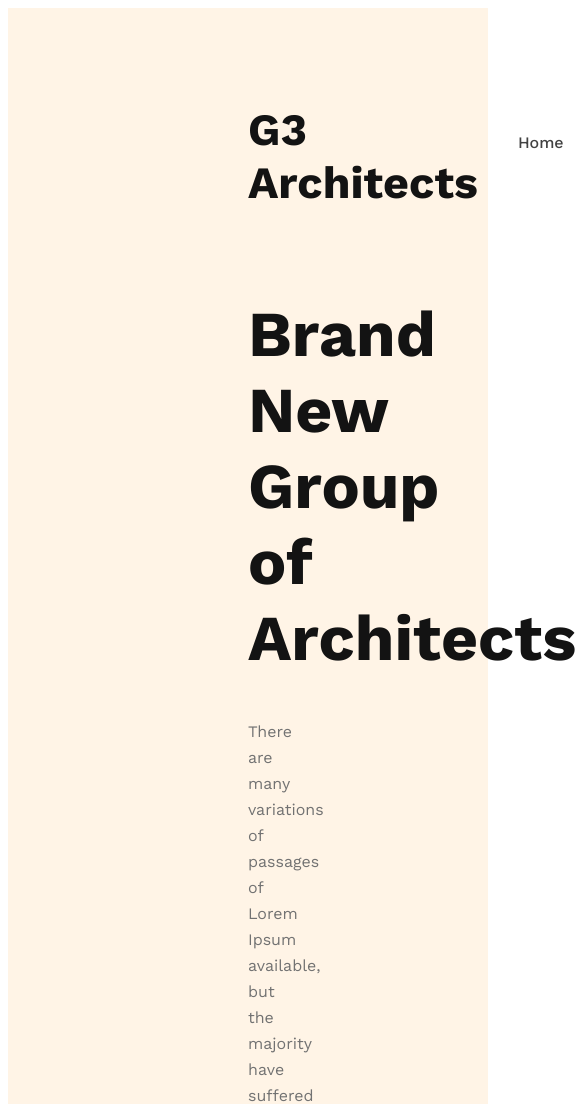
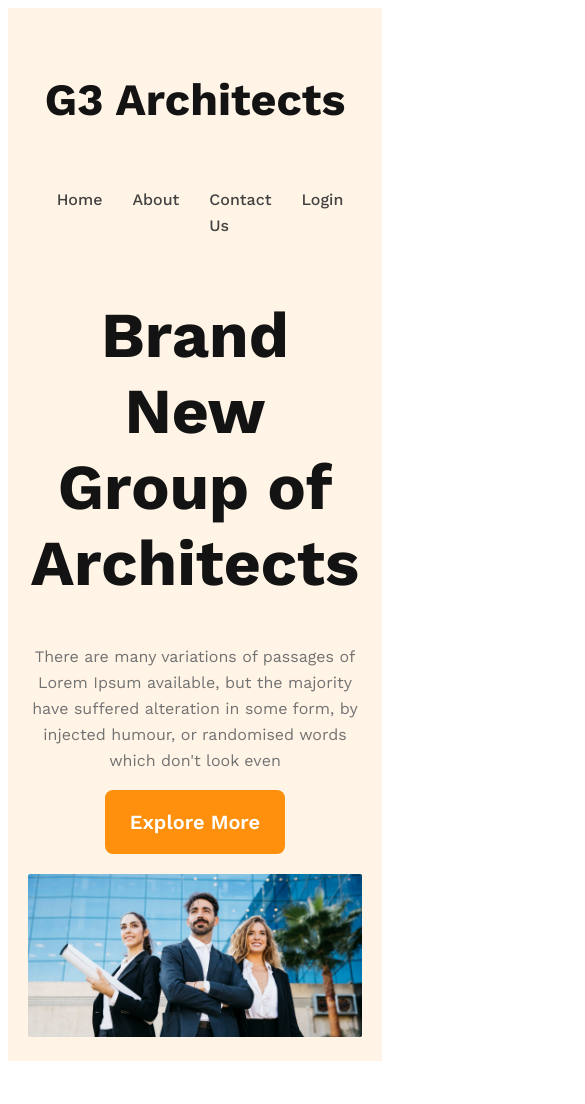
Before and after one commit to AbidShazid3/g3-architects-website, a plain HTML site: page index.html in a window 390 px wide. Shown: the top 1104 px of the page, 585 px wide, since content can reach past the window. After the commit the page ends 1069 px from the top, so only its background shows below. Drawn offline with nearby package versions, Linux system fonts and the light colour scheme.

Commit message:
finished the header section with responsive for mobile and medium device

```diff
--- a/styles/architect.css
+++ b/styles/architect.css
@@ -1,8 +1,19 @@
 /* work sans font from google fonts */
 @import url('https://fonts.googleapis.com/css2?family=Work+Sans:wght@400;500;600;700;800&display=swap');
+/* shared styles */
 
 * {
     font-family: 'Work Sans', sans-serif;
+}
+
+.btn-primary {
+    border-radius: 8px;
+    color: #FFF;
+    font-size: 1.25rem;
+    font-weight: 600;
+    background: #FF900E;
+    padding: 20px 25px;
+    border: 0;
 }
 
 /* header styles */
@@ -55,7 +66,32 @@ nav li a {
 }
 
 .banner-discription {
-    color:  #727272;
+    color: #727272;
     font-size: 1rem;
     line-height: 26px;
 }
+.banner img{
+    margin-top: 20px;
+    width: 100%;
+}
+
+/* responsive styles */
+/* mobile devices */
+
+@media screen and (max-width: 576px) {
+    header{
+        padding: 20px;
+    }
+    nav{
+        flex-direction: column;
+    }
+}
+/* medium devices */
+@media screen and (min-width: 576px) and (max-width: 960px){
+    header{
+        padding: 50px;
+    }
+    nav{
+        flex-direction: column;
+    }
+}
```
